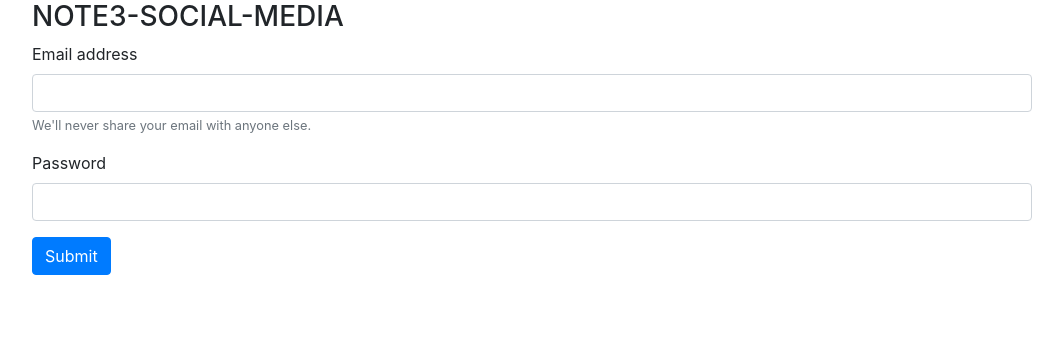
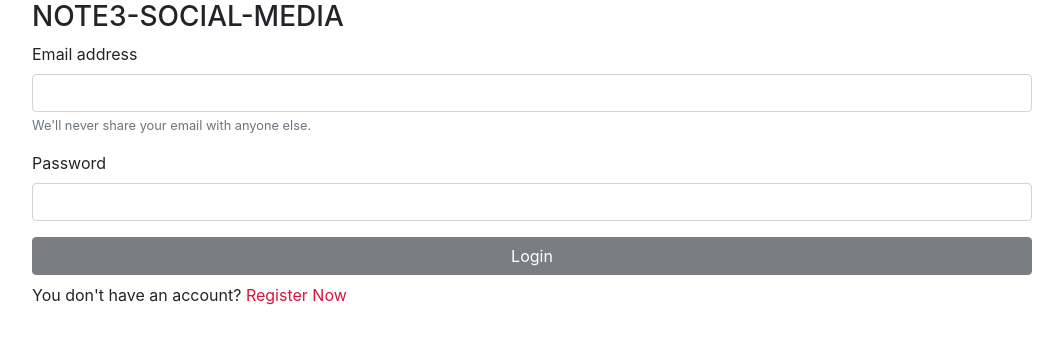
Before and after one commit to TimothyAttah/Note3sixty-Social-Media, a React (Create React App) app in the folder client/: page / in a window 1280 px wide. Shown: the top 344 px of the page, without its empty margins (108-1171 px from the left). Built offline with nearby package versions, Linux system fonts and the light colour scheme.

Commit message:
Setup redux folder and redux store.js file

```diff
--- a/client/src/index.js
+++ b/client/src/index.js
@@ -1,14 +1,18 @@
 import React from 'react';
 import ReactDOM from 'react-dom/client';
+import { Provider } from 'react-redux';
 import './index.css';
 import App from './App';
 import reportWebVitals from './reportWebVitals';
+import { store } from './redux/store';
 
 const root = ReactDOM.createRoot(document.getElementById('root'));
 root.render(
   <React.StrictMode>
-    <App />
-  </React.StrictMode>
+    <Provider store={store}>
+      <App />
+    </Provider>
+  </React.StrictMode>,
 );
 
 // If you want to start measuring performance in your app, pass a function
--- a/client/src/pages/login.jsx
+++ b/client/src/pages/login.jsx
@@ -1,4 +1,5 @@
 import React, { useState } from 'react';
+import { Link } from 'react-router-dom';
 
 const Login = () => {
   const initialState = { email: '', password: '' };
@@ -43,9 +44,20 @@ const Login = () => {
           />
         </div>
 
-        <button type='submit' className='btn btn-primary'>
-          Submit
+        <button
+          type='submit'
+          className='btn btn-dark w-100'
+          disabled={email && password ? false : true}
+        >
+          Login
         </button>
+
+        <p className='my-2'>
+          You don't have an account?{' '}
+          <Link to='/register' style={{ color: 'crimson' }}>
+            Register Now
+          </Link>
+        </p>
       </form>
     </div>
   );
--- /dev/null
+++ b/client/src/redux/reducers/index.js
@@ -0,0 +1,5 @@
+import { combineReducers } from 'redux';
+
+export const reducers = combineReducers({
+  hello: 2 + 2,
+});
--- /dev/null
+++ b/client/src/redux/store.js
@@ -0,0 +1,12 @@
+import { applyMiddleware, createStore } from 'redux';
+import thunk from 'redux-thunk';
+import { composeWithDevTools } from '@redux-devtools/extension';
+
+import { reducers } from './reducers';
+
+const middleware = [thunk];
+
+export const store = createStore(
+  reducers,
+  composeWithDevTools(applyMiddleware(...middleware)),
+);
```
